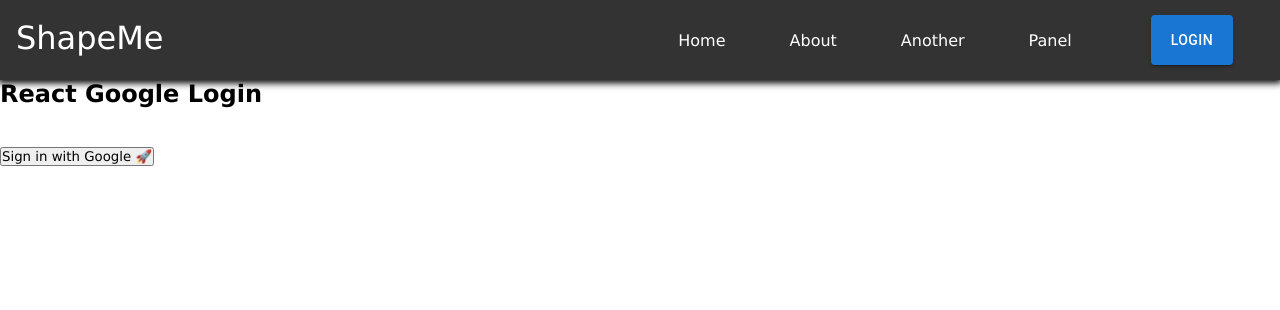
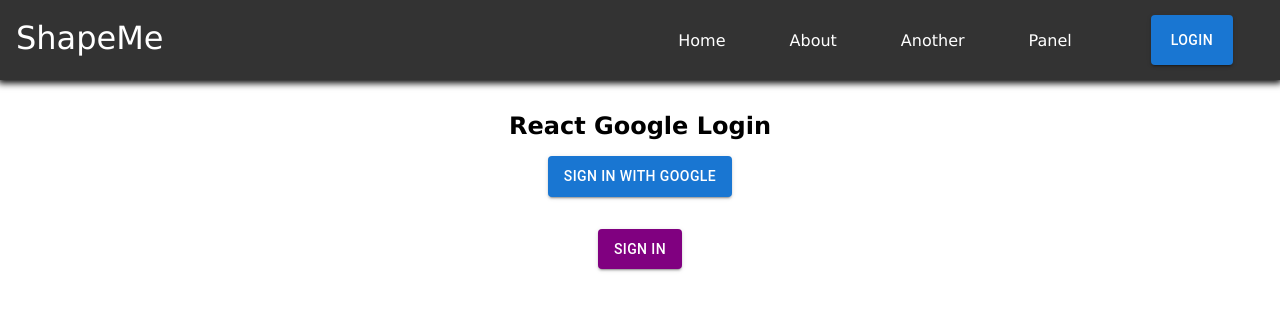
Before and after one commit to Kaloteeh/QuizMania, a React (Vite) app in the folder ShapeMe/: page /login in a window 1280 px wide. Shown: the top 310 px of the page. Built offline with nearby package versions, Linux system fonts and the light colour scheme; no server answers.

Commit message:
ndryshime t'vogla n'login+signup

```diff
--- a/ShapeMe/src/Pages/Login.jsx
+++ b/ShapeMe/src/Pages/Login.jsx
@@ -1,6 +1,8 @@
 import React, { useState, useEffect } from 'react';
 import { googleLogout, useGoogleLogin } from '@react-oauth/google';
 import axios from 'axios';
+import './login.css'
+import Button from '@mui/material/Button';
 
 function Login() {
     const [ user, setUser ] = useState([]);
@@ -37,22 +39,29 @@ function Login() {
     };
 
     return (
-        <div>
+        <div className='logincontainer'>
             <h2>React Google Login</h2>
-            <br />
-            <br />
+
             {profile ? (
-                <div>
+                <div className='logincontents'>
                     <img src={profile.picture} alt="user image" />
                     <h3>User Logged in</h3>
                     <p>Name: {profile.name}</p>
                     <p>Email Address: {profile.email}</p>
                     <br />
                     <br />
-                    <button onClick={logOut}>Log out</button>
+                    <Button variant='contained' onClick={logOut}>Log out</Button>
                 </div>
             ) : (
-                <button onClick={() => login()}>Sign in with Google 🚀 </button>
+               <>
+               <Button
+              style={{ padding:' 0.5rem 1rem 0.5rem 1rem',margin:'1rem'}}
+                variant='contained'
+                 onClick={() => login()}>
+                    Sign in with Google
+                    </Button>
+                    <Button variant='contained' style={{backgroundColor:'purple',padding:' 0.5rem 1rem 0.5rem 1rem',margin:'1rem'}}>Sign in</Button>
+                    </>
             )}
         </div>
     );
--- /dev/null
+++ b/ShapeMe/src/Pages/login.css
@@ -0,0 +1,15 @@
+.logincontainer {
+    display: flex;
+    justify-content: center;
+    align-items: center;
+    flex-direction: column;
+    padding: 2rem;
+}
+
+.logincontents{
+    display: grid;
+    place-content: center;
+    border: 1px solid black;
+    height: 90vh;
+    width: 90vw;
+}
--- a/ShapeMe/src/panel/elements/Navigation.css
+++ b/ShapeMe/src/panel/elements/Navigation.css
@@ -32,10 +32,6 @@
 
 }
 
-.Navbarlist #active:first {
-    background-color: rgb(72, 83, 94);
-}
-
 .Navbarlist #active {
     background-color: rgb(72, 83, 94);
 
--- a/ShapeMe/src/panel/elements/Navigation.jsx
+++ b/ShapeMe/src/panel/elements/Navigation.jsx
@@ -17,7 +17,7 @@ export default function Navigation ({ selectedPage, setSelectedPage }) {
                     key={id}
                     ><li
                     className='row'
-                    id={window.location.pathname === val.link ? 'active' : ''} // QITU U BO MUTI DIQKA NDRRo
+                    id={window.location.pathname === val.link ? 'active' : ''}
                     onClick={() => setSelectedPage(val.name)}
                      >
                     {" "}
```
Also changed, not shown: ShapeMe/src/Pages/Signup.jsx (added, +9 -0 lines).
